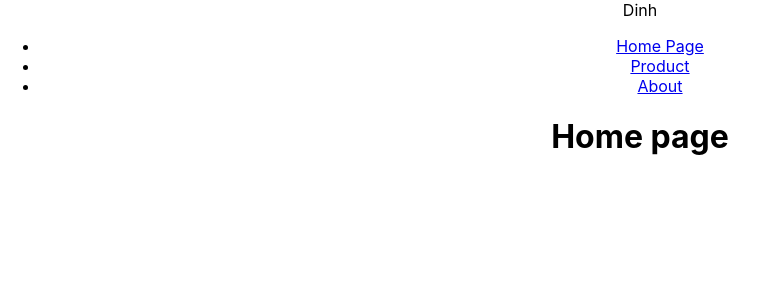
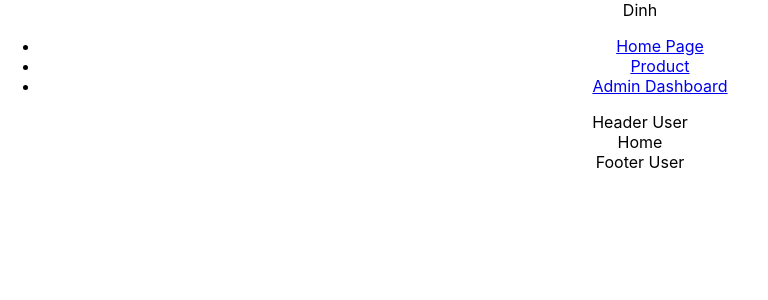
Before and after one commit to dinhdcph14290/Assignment_React-TS, a React (Vite) app: page / in a window 1280 px wide. Shown: the top 300 px of the page, without its empty margins (0-768 px from the left). Built offline with nearby package versions, Linux system fonts and the light colour scheme.

Commit message:
feat: Built Layout

```diff
--- a/src/App.tsx
+++ b/src/App.tsx
@@ -3,7 +3,12 @@
 import './App.css'
 import ShowInfo from './components/ShowInfo'
 import { ProductType } from './types/product'
-import { NavLink, Route, Routes } from 'react-router-dom'
+import { Navigate, NavLink, Route, Routes } from 'react-router-dom'
+import Home from './pages/Home'
+import Product from './pages/Product'
+import Dashboard from './pages/Dashboard'
+import UserLayout from './pages/layouts/UserLayout'
+import AdminLayout from './pages/layouts/AdminLayout'
 
 type TProduct = {
   id: number,
@@ -22,14 +27,23 @@
         <ul>
           <li><NavLink to="/">Home Page</NavLink></li>
           <li><NavLink to="/product">Product</NavLink></li>
-          <li><NavLink to="/about">About</NavLink></li>
+          <li><NavLink to="/admin/dashboard">Admin Dashboard</NavLink></li>
         </ul>
       </header>
       <main>
         <Routes>
-          <Route path='/' element={<h1>Home page</h1>} />
-          <Route path='/product' element={<h1>Product page</h1>} />
-          <Route path='/about' element={<h1>About page</h1>} />
+          {/* <Route path='/' element={<Home/>} />
+          <Route path='/product' element={<Product/>} />
+          <Route path='/admin/dashboard' element={<Dashboard/>} /> */}
+          <Route path='/' element={<UserLayout/>}>
+              <Route index element={<Home/>}/>
+              <Route path='product' element={<Product/>}/>
+          </Route>
+          <Route path='admin' element={<AdminLayout/>}>
+              <Route index element={<Navigate to="dashboard"/>}/>
+              <Route path='dashboard' element={<Dashboard/>}/>
+              <Route path='product' element={<Product/>}/>
+          </Route>
         </Routes>
       </main>
     </div>
--- /dev/null
+++ b/src/pages/Dashboard.tsx
@@ -0,0 +1,11 @@
+import React from 'react'
+
+type Props = {}
+
+const Dashboard = (props: Props) => {
+    return (
+    <div>Dashboard</div>
+    )
+}
+
+export default Dashboard
--- /dev/null
+++ b/src/pages/Home.tsx
@@ -0,0 +1,11 @@
+import React from 'react'
+
+type Props = {}
+
+const Home = (props: Props) => {
+    return (
+    <div>Home</div>
+    )
+}
+
+export default Home
--- /dev/null
+++ b/src/pages/Product.tsx
@@ -0,0 +1,11 @@
+import React from 'react'
+
+type Props = {}
+
+const Product = (props: Props) => {
+    return (
+    <div>Product</div>
+    )
+}
+
+export default Product
--- /dev/null
+++ b/src/pages/layouts/AdminLayout.tsx
@@ -0,0 +1,16 @@
+import React from 'react'
+import { Outlet } from 'react-router-dom'
+
+type Props = {}
+
+const AdminLayout = (props: Props) => {
+    return (
+    <div>
+        <header>Header Admin</header>
+        <aside>Menu Admin</aside>
+        <main><Outlet/></main>
+    </div>
+    )
+}
+
+export default AdminLayout
--- /dev/null
+++ b/src/pages/layouts/UserLayout.tsx
@@ -0,0 +1,18 @@
+import React from 'react'
+import { Outlet } from 'react-router-dom'
+
+type Props = {}
+
+const UserLayout = (props: Props) => {
+    return (
+    <div>
+        <header>Header User</header>
+        <main>
+            <Outlet/>
+        </main>
+        <footer>Footer User</footer>
+    </div>
+    )
+}
+
+export default UserLayout
```
Also changed, not shown: src/pages/ManagerProduct.tsx (added, +11 -0 lines).
